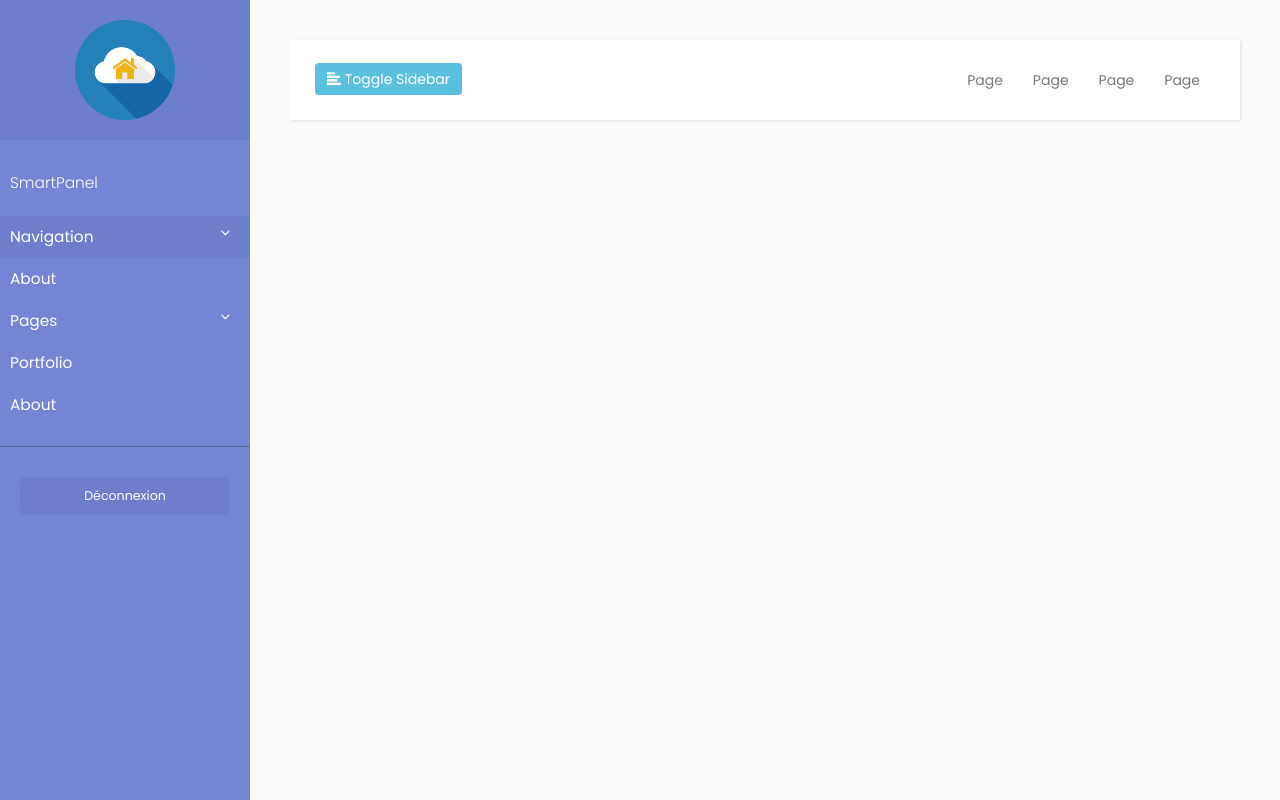
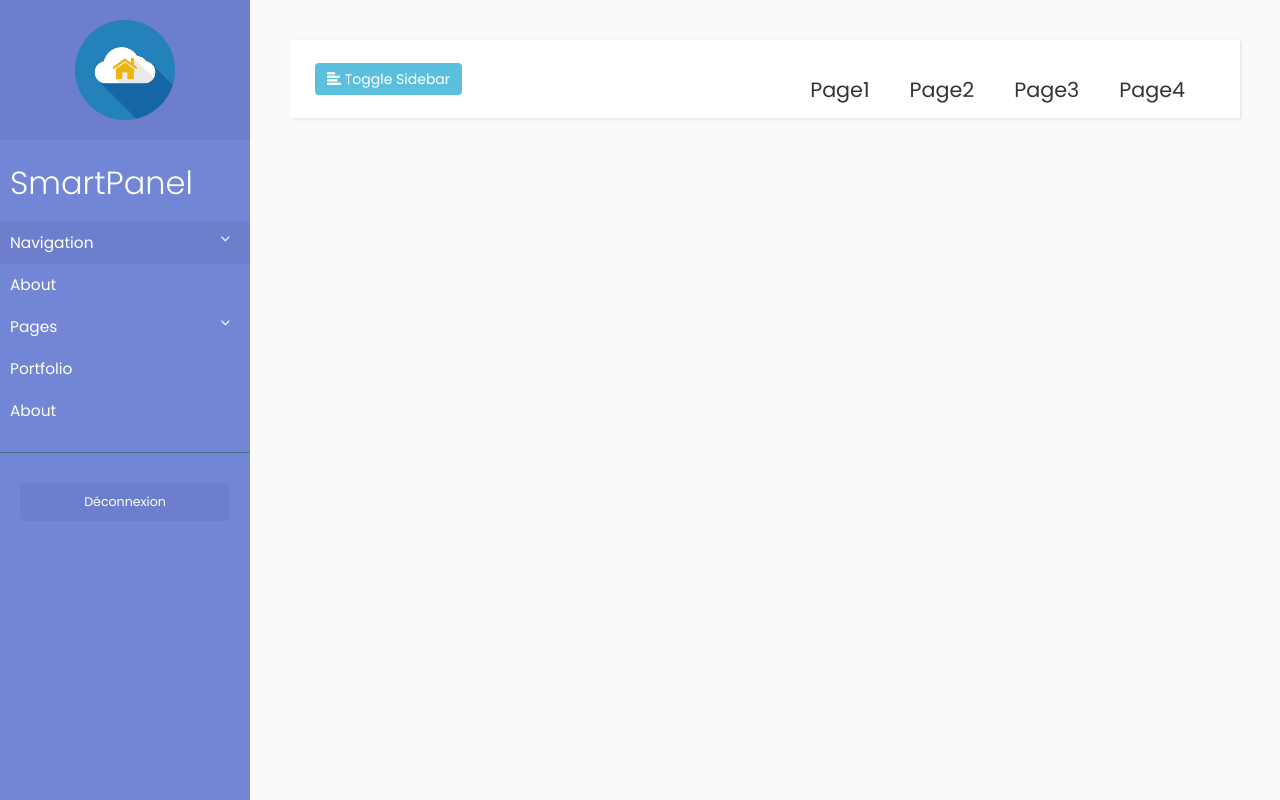
Before and after one commit to paul-arthurthiery/app-it, a PHP site: page /gabarit.php in a window 1280 px wide. Run offline with PHP 8.4, Linux system fonts and the light colour scheme; data that the repository does not hold is empty; some libraries are stand-ins or nearby versions.

Commit message:
4pages
changment de style de 4 pages

```diff
--- a/gabarit.php
+++ b/gabarit.php
@@ -8,6 +8,15 @@
         <title>
            <?php echo($titre); ?>
         </title>
+        <style type="text/css">
+        ul li {list-style-type: none; }
+        .nav li{ line-height:20px; float:left; padding:0 5px; font-size: 23px;}
+        .nav ul li a {display: block; width: 100%; background: #FFF}
+        .nav li a:hover{ color:#F00}
+        .ul{ padding:0; margin:0;list-style:none}
+        .bg{margin: 25px; margin-bottom: 0px;}
+
+        </style>
 
         <!-- Bootstrap CSS CDN -->
         <link rel="stylesheet" href="https://maxcdn.bootstrapcdn.com/bootstrap/3.3.7/css/bootstrap.min.css">
@@ -15,6 +24,7 @@
         <link rel="stylesheet" href="css/structure.css">
         <!-- Scrollbar Custom CSS -->
         <link rel="stylesheet" href="https://cdnjs.cloudflare.com/ajax/libs/malihu-custom-scrollbar-plugin/3.1.5/jquery.mCustomScrollbar.min.css">
+        }
 
     </head>
     <body>
@@ -27,7 +37,7 @@
                 </div>
 
                 <ul class="list-unstyled components">
-                    <p>SmartPanel</p>
+                    <p><font size="6">SmartPanel</font></p>
                     <li class="active">
                         <a href="#homeSubmenu" data-toggle="collapse" aria-expanded="false">Navigation</a>
                         <ul class="collapse list-unstyled" id="homeSubmenu">
@@ -74,10 +84,14 @@
 
                         <div class="collapse navbar-collapse" id="bs-example-navbar-collapse-1">
                             <ul class="nav navbar-nav navbar-right">
-                                <li><a href="#">Page</a></li>
-                                <li><a href="#">Page</a></li>
-                                <li><a href="#">Page</a></li>
-                                <li><a href="#">Page</a></li>
+                                <nav class="bg">
+                                    <ul>
+                                        <li><a href="index.php?cible=Page1_right">Page1</a></li>
+                                        <li><a href="#">Page2</a></li>
+                                        <li><a href="#">Page3</a></li>
+                                        <li><a href="#">Page4</a></li>
+                                    </ul>
+                                </nav>
                             </ul>
                         </div>
                     </div>
```
